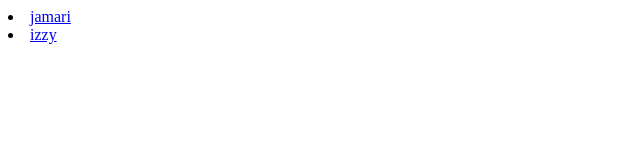
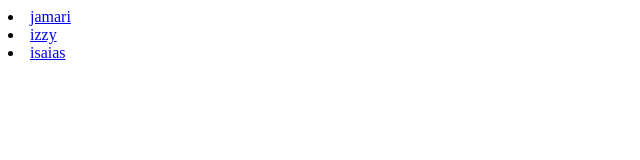
Before and after one commit to izzy-frizzy/Group-5, a plain HTML site: page index.html in a window 1280 px wide. Shown: the full height of the page, 0-640 px from the left. Drawn offline with Linux system fonts and the light colour scheme.

Commit message:
Update index.html

```diff
--- a/index.html
+++ b/index.html
@@ -10,6 +10,7 @@
 
    <li> <a href="jamari.html">jamari </a> </li>
    <li> <a href="izzy.html">izzy </a> </li>
+     <li> <a href="isaias.html">isaias </a> </li>
 
 </body>
 </html>
```
